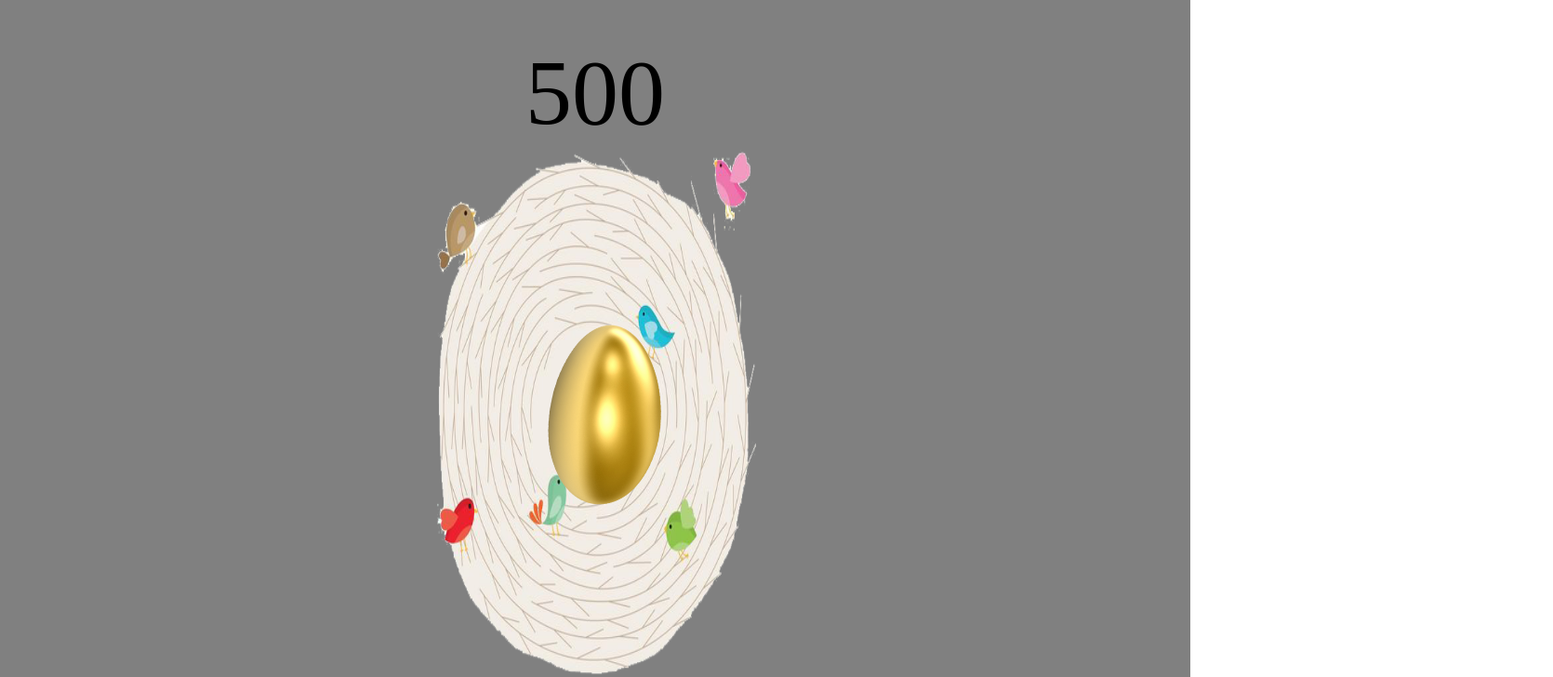
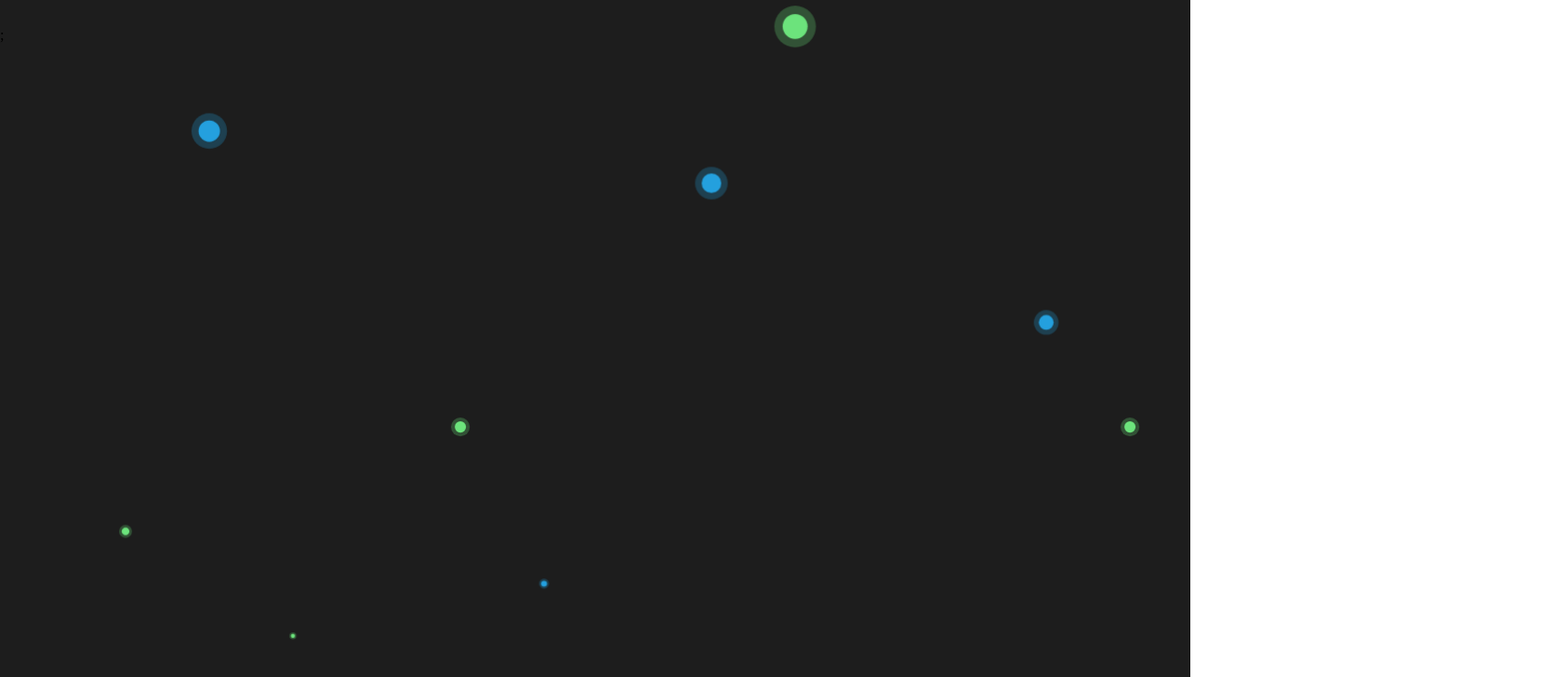
Before and after one commit to joo-seongchan/practice, a React (Create React App) app: page / in a window 1280 px wide. Shown: the top 728 px of the page at 93% size, 1670 px wide, since content can reach past the window. Built offline with nearby package versions, Linux system fonts and the light colour scheme.

Commit message:
bg_practice

```diff
--- a/src/App.js
+++ b/src/App.js
@@ -1,4 +1,6 @@
 import { ClickEx } from "./5_Event/ClickEx";
+import { Bganimation } from "./backgroundanimation/Bganimation";
+import { bubbletime } from "./backgroundanimation/bubbletime";
 import { Homework } from "./components/4_map/Homework";
 import { ClickHomework } from "./components/5_Click/ClickHomework";
 // import { Clone } from "./components/practice/Clone";
@@ -13,8 +15,9 @@ const App = () => {
       {/* <Homework ftl={Frontlanguage} /> */}
       {/* <Clone /> */}
       {/* <Grid grid={griddb} /> */}
-      <ClickEx />
-      <ClickHomework />
+      {/* <ClickEx />
+      <ClickHomework /> */}
+      <Bganimation time={bubbletime} />
     </>
   );
 };
--- /dev/null
+++ b/src/backgroundanimation/Bganimation.js
@@ -0,0 +1,62 @@
+import styled, { keyframes } from "styled-components";
+
+const Section = styled.div`
+  height: 100vh;
+  background-color: #1d1d1d;
+`;
+const Container = styled.div`
+  position: relative;
+  width: 100%;
+  height: 100%;
+  overflow: hidden;
+`;
+const Bubbles = styled.div`
+  position: relative;
+  display: flex;
+`;
+
+const move = keyframes`
+0%{
+transform: translateY(100vh) scale(0);
+}
+100%{
+transform: translateY(-10vh) scale(1);
+
+}
+`;
+
+const Bubble = styled.div`
+  position: relative;
+  min-width: 30px;
+  height: 30px;
+  background-color: #24a0de;
+  margin: 0 30px;
+  border-radius: 50%;
+  box-shadow: 0 0 0 10px #24a0de44;
+  animation: ${move} 15s linear infinite;
+  animation-duration: calc(125s / ${(props) => props.set});
+
+  &:nth-child(even) {
+    background-color: #6ce37c;
+    box-shadow: 0 0 0 10px #6ce37c44;
+    &:nth-child(5) {
+      background-color: #a008df;
+      box-shadow: 0 0 0 10px #a008df44;
+    }
+  }
+`;
+
+export const Bganimation = ({ time }) => {
+  return (
+    <Section>
+      <Container>
+        <Bubbles>
+          {time.map((set) => (
+            <Bubble set={set.time} key={set.id} />
+          ))}
+        </Bubbles>
+        ;
+      </Container>
+    </Section>
+  );
+};
--- /dev/null
+++ b/src/backgroundanimation/bubbletime.js
@@ -0,0 +1,24 @@
+export const bubbletime = [
+  { id: 0, time: 15 },
+  { id: 1, time: 20 },
+  { id: 2, time: 12 },
+  { id: 3, time: 18 },
+  { id: 4, time: 31 },
+  { id: 5, time: 22 },
+  { id: 6, time: 19 },
+  { id: 7, time: 17 },
+  { id: 8, time: 11 },
+  { id: 9, time: 14 },
+  { id: 10, time: 32 },
+  { id: 11, time: 31 },
+  { id: 12, time: 24 },
+  { id: 13, time: 22 },
+  { id: 14, time: 37 },
+  { id: 15, time: 19 },
+  { id: 16, time: 24 },
+  { id: 17, time: 29 },
+  { id: 18, time: 21 },
+  { id: 19, time: 18 },
+  { id: 20, time: 24 },
+  { id: 21, time: 21 },
+];
```
